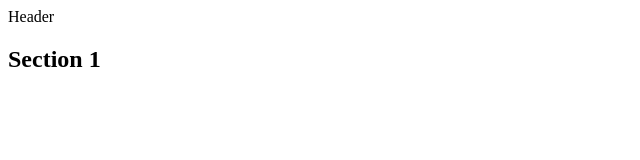
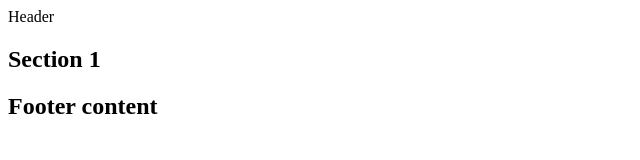
Before and after one commit to Davzp1980/hello-world, a plain HTML site: page index.html in a window 1280 px wide. Shown: the whole page, without its empty margins (0-640 px from the left). Drawn offline with Linux system fonts and the light colour scheme.

Commit message:
add footer

```diff
--- a/index.html
+++ b/index.html
@@ -14,5 +14,9 @@
         </div>
       </section>
     </main>
+
+    <footer>
+      <h2>Footer content</h2>
+    </footer>
   </body>
 </html>
```
